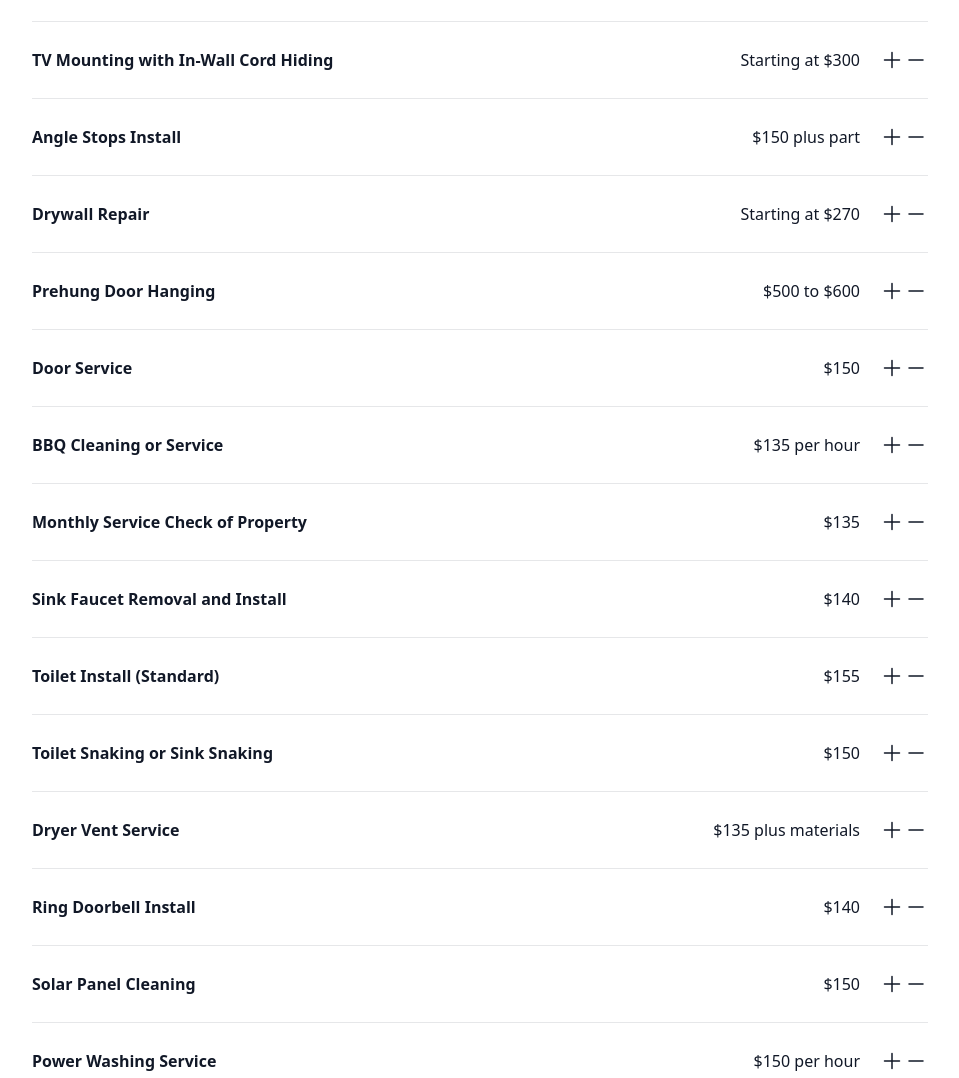
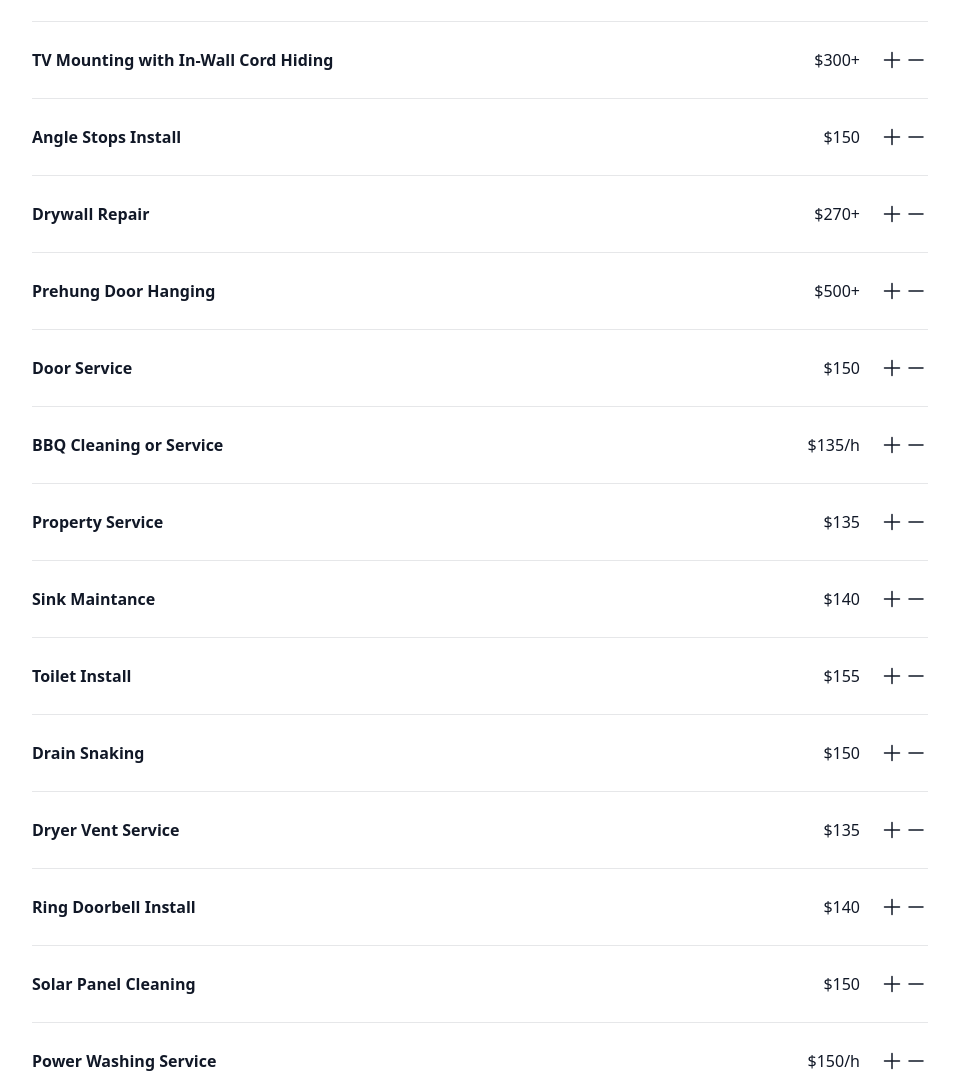
Before and after one commit to VirtualJoe760/hugheshs, a Gatsby site: page /services in a window 1280 px wide. Shown: the part 1582-2660 px from the top of the page, without its empty margins (160-1119 px from the left). Built offline with nearby package versions, Linux system fonts and the light colour scheme; Gatsby itself is replaced by a stand-in of ours.

Commit message:
fixed services json

```diff
--- a/src/components/Services.js
+++ b/src/components/Services.js
@@ -20,22 +20,22 @@ const allServices = [
     },
     {
       "service": "TV Mounting with In-Wall Cord Hiding",
-      "price": "Starting at $300",
-      "description": "Includes wall mount, cord hiding, drywall opening and patching, texturing, and painting. Additional charges apply for more fire blocks."
+      "price": "$300+",
+      "description": "Includes wall mount, cord hiding, drywall opening and patching, texturing, and painting. Additional charges apply depending on stucture and for more fire blocks."
     },
     {
       "service": "Angle Stops Install",
-      "price": "$150 plus part",
+      "price": "$150",
       "description": "Installation of angle stops. Part cost is additional."
     },
     {
       "service": "Drywall Repair",
-      "price": "Starting at $270",
-      "description": "Repair requiring 2 to 3 visits based on mud drying time, texture, and paint."
+      "price": "$270+",
+      "description": "Repair requiring 2 to 3 visits based on mud drying time, texture, and paint. $270 is our starting price, depending on the damage there could be additional costs. Please ask your service provider to give an estimate upon seeing the damage."
     },
     {
       "service": "Prehung Door Hanging",
-      "price": "$500 to $600",
+      "price": "$500+",
       "description": "Installation of prehung doors. Price varies depending on door size."
     },
     {
@@ -45,32 +45,32 @@ const allServices = [
     },
     {
       "service": "BBQ Cleaning or Service",
-      "price": "$135 per hour",
+      "price": "$135/h",
       "description": "Based on an hour of labor."
     },
     {
-      "service": "Monthly Service Check of Property",
+      "service": "Property Service",
       "price": "$135",
-      "description": "Includes cleaning weeds and resetting rental property."
+      "description": "A monthly property service check/inspection. Includes cleaning weeds, basic property maintance and resetting rental property. Price may vary according to list of tasks."
     },
     {
-      "service": "Sink Faucet Removal and Install",
+      "service": "Sink Maintance",
       "price": "$140",
       "description": "Removal and installation of a sink faucet."
     },
     {
-      "service": "Toilet Install (Standard)",
+      "service": "Toilet Install",
       "price": "$155",
       "description": "Standard installation of a toilet."
     },
     {
-      "service": "Toilet Snaking or Sink Snaking",
+      "service": "Drain Snaking",
       "price": "$150",
       "description": "Unclogging of toilets or sinks using a snake."
     },
     {
       "service": "Dryer Vent Service",
-      "price": "$135 plus materials",
+      "price": "$135",
       "description": "Service includes cleaning and maintenance of dryer vents. Material costs are additional."
     },
     {
@@ -85,38 +85,38 @@ const allServices = [
     },
     {
       "service": "Power Washing Service",
-      "price": "$150 per hour",
+      "price": "$150/h",
       "description": "Based on an hour of labor."
     },
     {
       "service": "Outlet/Switch/Dimmer Install",
-      "price": "$80 each",
+      "price": "$80/unit",
       "description": "Installation of outlets, switches, or dimmers. Minimum of 2 units."
     },
     {
       "service": "Pressure Regulator Replacement",
-      "price": "Starting at $300",
+      "price": "$300+",
       "description": "Labor only for replacing a pressure regulator."
     },
     {
-      "service": "LED Retrofit Lighting Install",
-      "price": "$25 each",
+      "service": "LED Retrofit Lighting",
+      "price": "$25/unit",
       "description": "Installation of LED retrofit lighting. Minimum of 5 units."
     },
     {
-      "service": "Hard Wired LED Retrofit Lighting Install",
-      "price": "$120 each",
+      "service": "Hard Wired LED Retrofit Lighting",
+      "price": "$120/unit",
       "description": "Installation of hard wired LED retrofit lighting. Minimum of 2 units."
     },
     {
-      "service": "Pendant Lighting Install or Chandelier (8ft ceiling or less)",
+      "service": "Pendant Lighting Install or Chandelier",
       "price": "$140",
       "description": "Installation of pendant lighting or chandeliers for ceilings 8 feet or lower."
     },
     {
-      "service": "Pendant Lighting Install or Chandelier (above 8ft ceiling)",
-      "price": "$150 to $300",
-      "description": "Installation of pendant lighting or chandeliers for ceilings above 8 feet. Ladder or scaffolding rental may be required."
+      "service": "Pendant Lighting Install or High Ceiling Chandelier",
+      "price": "$150+",
+      "description": "Installation of pendant lighting or chandeliers for ceilings above 8 feet. Ladder or scaffolding rental may be required. Price can range from $150-$300."
     },
     {
       "service": "Bathroom Exhaust Fan Install",
@@ -124,33 +124,33 @@ const allServices = [
       "description": "Basic installation of a bathroom exhaust fan based on 1 hour of labor."
     },
     {
-      "service": "Exterior Lighting Install",
+      "service": "Exterior Lighting",
       "price": "$140",
       "description": "Installation of exterior lighting."
     },
     {
       "service": "GFCI Install",
-      "price": "$90 plus part",
-      "description": "Installation of GFCI outlets. Minimum of 2 units. Part cost is additional."
+      "price": "$90/unit",
+      "description": "Installation of GFCI outlets. Minimum of 2 units. Parts cost is additional."
     },
     {
-      "service": "Mixer Valve Install",
-      "price": "Starting at $500 plus parts",
-      "description": "Installation of a mixer valve. Part cost is additional."
+      "service": "Mixer Valve",
+      "price": "$500+",
+      "description": "Installation of a mixer valve. Starting at $500, Parts cost is additional."
     },
     {
-      "service": "Overhead Garage Storage Racks Install",
-      "price": "$500 to $600",
-      "description": "Installation of overhead garage storage racks. Price varies depending on rack size. Rack not included."
+      "service": "Garage Storage Racks",
+      "price": "$500+",
+      "description": "Installation of overhead garage storage racks. Price range between $500-$600 varies depending on rack size. Rack not included."
     },
     {
       "service": "Plug Add-On",
-      "price": "Starting at $300 plus parts",
-      "description": "Creation of a new plug. Part cost is additional."
+      "price": "$300+",
+      "description": "Creation of a new plug. Price starts at $300 but could vary depnding on the scope of the project. Part cost is additional."
     },
     {
-      "service": "Door Casing and Frame Replacement",
-      "price": "Starting at $270",
+      "service": "Door Casing",
+      "price": "$270+",
       "description": "Replacement of door casing and frame. Parts not included."
     },
     {
@@ -159,9 +159,9 @@ const allServices = [
       "description": "Service or installation of a keypad lock."
     },
     {
-      "service": "Painting (requires on-site viewing)",
-      "price": "Starting at $270",
-      "description": "Painting services, price determined after on-site viewing."
+      "service": "Painting(Inspection Required)",
+      "price": "$270",
+      "description": "Painting services, full price determined after on-site viewing."
     }
   ]
 
--- a/src/components/ServicesHero.js
+++ b/src/components/ServicesHero.js
@@ -12,7 +12,7 @@ const features = [
   {
     name: 'Honest & Affordable',
     description:
-      'We believe in providing honest and affordable solutions for every homeowner. Each visit comes with an upfront $99 service-call fee, which is deducted from your total bill—no hidden costs. For your convenience, we accept cash, checks, and online credit card payments.',
+      'We believe in providing honest and affordable solutions for every homeowner. Each visit comes with an upfront $99 service-call fee, which is deducted from your total bill—no hidden costs. For your convenience, online or over the phone credit card payments.',
     icon: IdentificationIcon,
   },
   {
```
